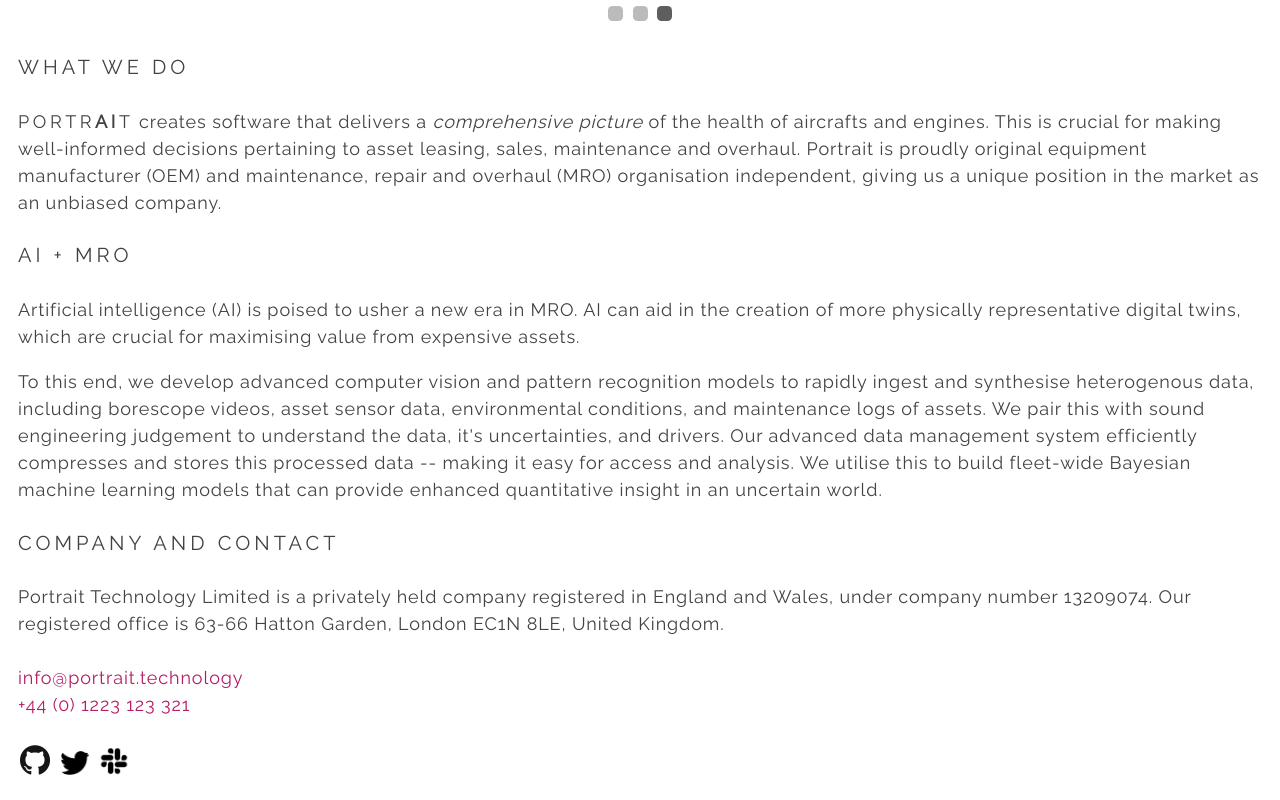
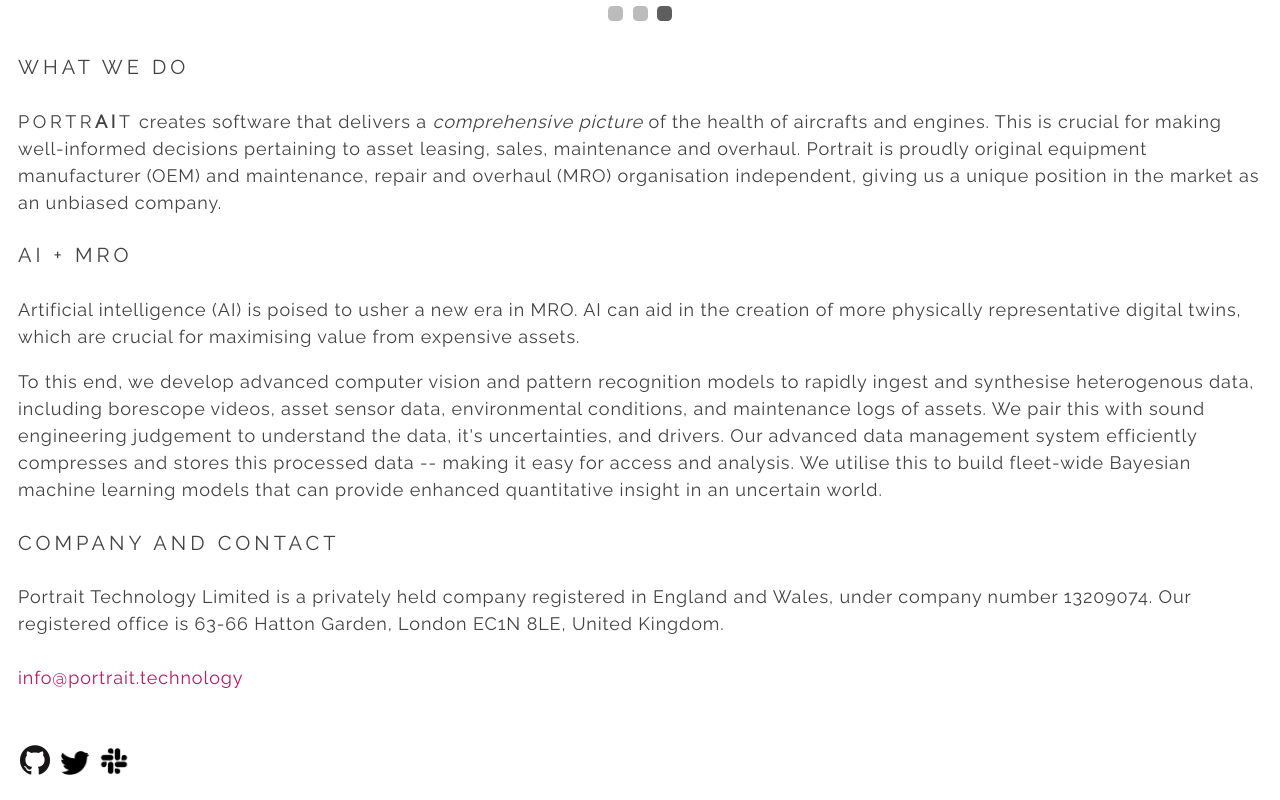
Before and after one commit to pseshadr/old-website, a plain HTML site: page index.html in a window 1280 px wide. Shown: the part 825-1625 px from the top of the page. Drawn offline with Linux system fonts and the light colour scheme.

Commit message:
Update index.html

```diff
--- a/index.html
+++ b/index.html
@@ -68,7 +68,6 @@ Portrait Technology Limited is a privately held company registered in England an
 <br>
 <br>
 <a href="mailto:info@portrait.technology">info@portrait.technology</a><br>
-<a href="tel:123-456-7890">+44 (0) 1223 123 321</a>
 <br>
 <br>
 <a href="https://github.com/portrait-technologies"><img alt="" width="30px" src="icons/github.png" hspace="2px"></a>
```
